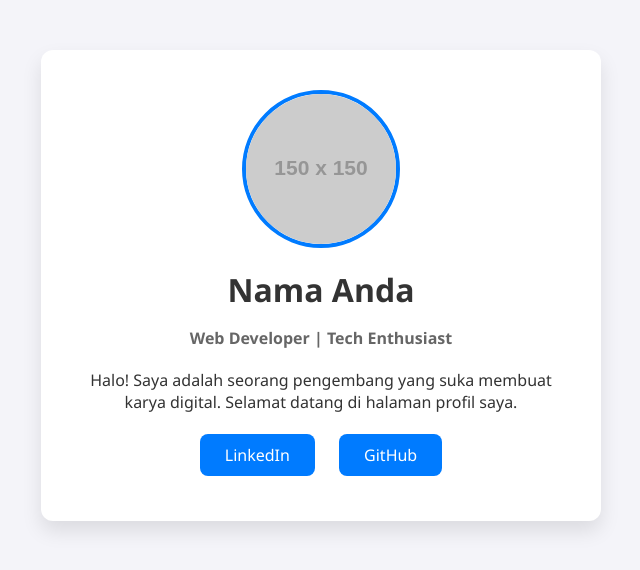
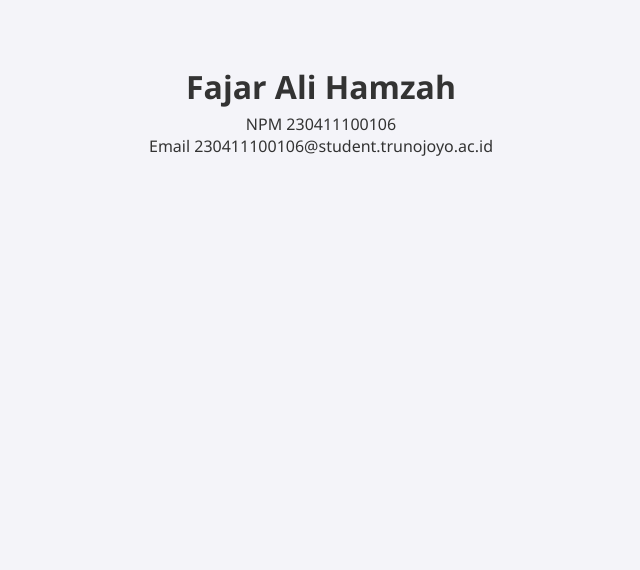
Before and after one commit to vjarxy/ppw, a plain HTML site: page index.html in a window 1280 px wide. Shown: the whole page, without its empty margins (319-959 px from the left). Drawn offline with Linux system fonts and the light colour scheme; placeholder pictures from the web are drawn by us.

Commit message:
Update index.html

```diff
--- a/index.html
+++ b/index.html
@@ -3,23 +3,28 @@
 <head>
     <meta charset="UTF-8">
     <meta name="viewport" content="width=device-width, initial-scale=1.0">
-    <title>Profil Saya</title>
+    <title>Profil Mahasiswa | Elegant Portfolio</title>
+    <!-- Font modern dari Google -->
+    <link href="https://fonts.googleapis.com/css2?family=Poppins:wght@300;400;600&display=swap" rel="stylesheet">
+
+    <!-- BARIS INILAH YANG MENGHUBUNGKAN HTML DENGAN CSS -->
     <link rel="stylesheet" href="style.css">
 </head>
 <body>
-    <div class="container">
-        <!-- Ganti URL di bawah dengan link foto Anda -->
-        <img src="https://via.placeholder.com/150" alt="Foto Profil" class="profile-img">
 
-        <h1>Nama Anda</h1>
-        <p class="title">Web Developer | Tech Enthusiast</p>
-        <p class="about">Halo! Saya adalah seorang pengembang yang suka membuat karya digital. Selamat datang di halaman profil saya.</p>
+    <div class="profile-card">
+        <h1 class="profile-name">Fajar Ali Hamzah</h1>
 
-        <div class="links">
-            <!-- Ubah link di bawah dengan sosial media Anda -->
-            <a href="https://linkedin.com/in/username" target="_blank">LinkedIn</a>
-            <a href="https://github.com/username" target="_blank">GitHub</a>
+        <div class="data-group">
+            <span class="data-label">NPM</span>
+            <span class="data-value">230411100106</span>
+        </div>
+
+        <div class="data-group">
+            <span class="data-label">Email</span>
+            <span class="data-value">230411100106@student.trunojoyo.ac.id</span>
         </div>
     </div>
+
 </body>
 </html>
```
